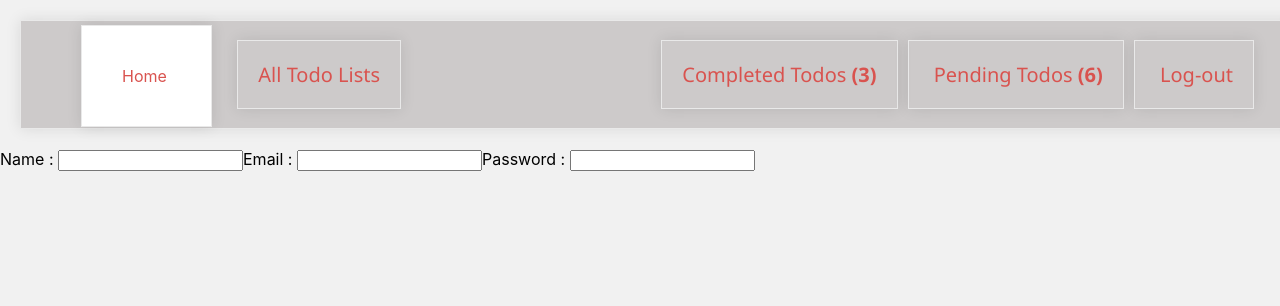
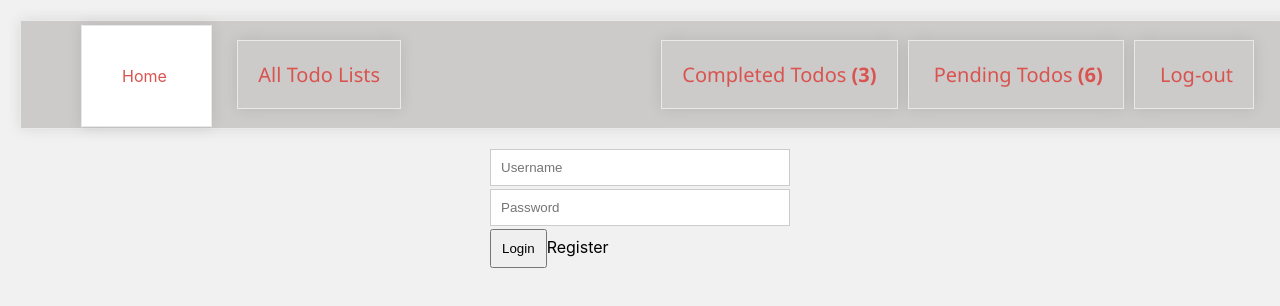
Before and after one commit to hayjay/todo-react, a React (Create React App) app: page / in a window 1280 px wide. Shown: the top 306 px of the page. Built offline with nearby package versions, Linux system fonts and the light colour scheme.

Commit message:
added login and registration form

```diff
--- /dev/null
+++ b/src/Home.css
@@ -0,0 +1,28 @@
+form {
+  margin:0 auto;
+  width:300px
+}
+input {
+  margin-bottom:3px;
+  padding:10px;
+  width: 100%;
+  border:1px solid #CCC
+}
+button {
+  padding:10px
+}
+label {
+  cursor:pointer
+}
+#form-switch {
+  display:none
+}
+#register-form {
+  display:none
+}
+#form-switch:checked~#register-form {
+  display:block
+}
+#form-switch:checked~#login-form {
+  display:none
+}
--- a/src/components/Home.js
+++ b/src/components/Home.js
@@ -1,20 +1,24 @@
 import React from "react";
+import '../Home.css'
 
 const Home = () => {
     return (
-        <div>
-            <p>
-                <form method="" action="">
-                    <label >Name : </label>
-                    <input type="text" name="name" id="name"></input>
-
-                    <label >Email : </label>
-                    <input type="text" name="email" id="email"></input>
-
-                    <label >Password : </label>
-                    <input type="text" name="password" id="password"></input>
-                </form>
-            </p>
+        <div className="container">
+           <input type='checkbox' id='form-switch'/>
+            <form id='login-form' action="" method='post'>
+            <input type="text" placeholder="Username" required/>
+            <input type="password" placeholder="Password" required/>
+            <button type='submit'>Login</button>
+            <label for='form-switch'><span>Register</span></label>
+            </form>
+            <form id='register-form' action="" method='post'>
+            <input type="text" placeholder="Username" required/>
+            <input type="email" placeholder="Email" required/>
+            <input type="password" placeholder="Password" required/>
+            <input type="password" placeholder="Re Password" required/>
+            <button type='submit'>Register</button>
+            <label for='form-switch'>Already Member ? Sign In Now..</label>
+            </form>
         </div>
     )
 };
```
